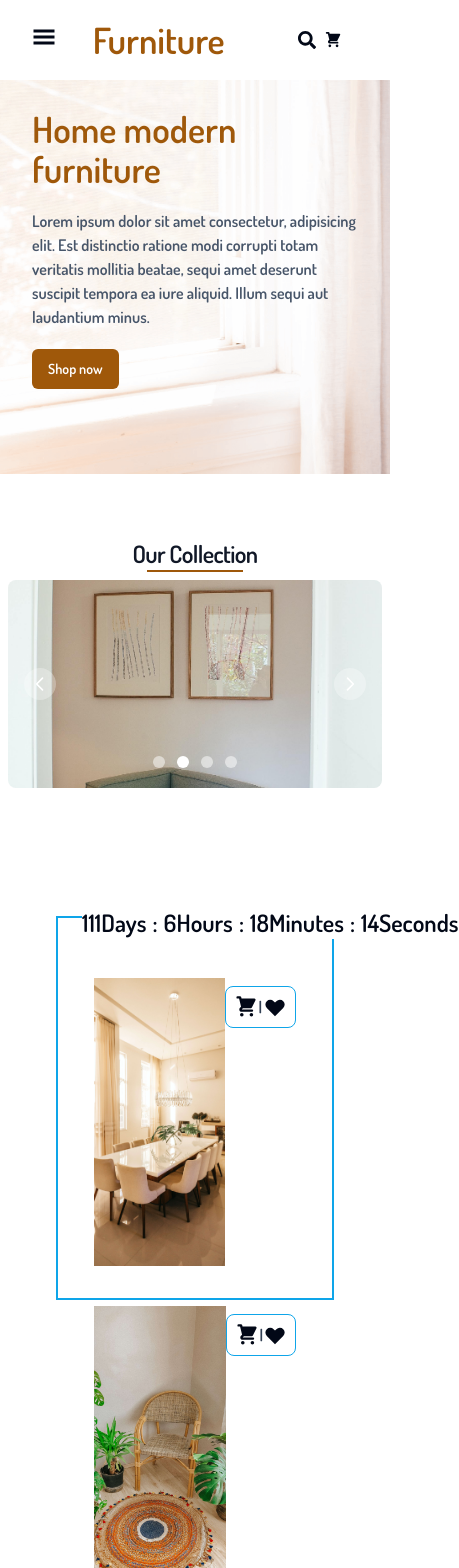
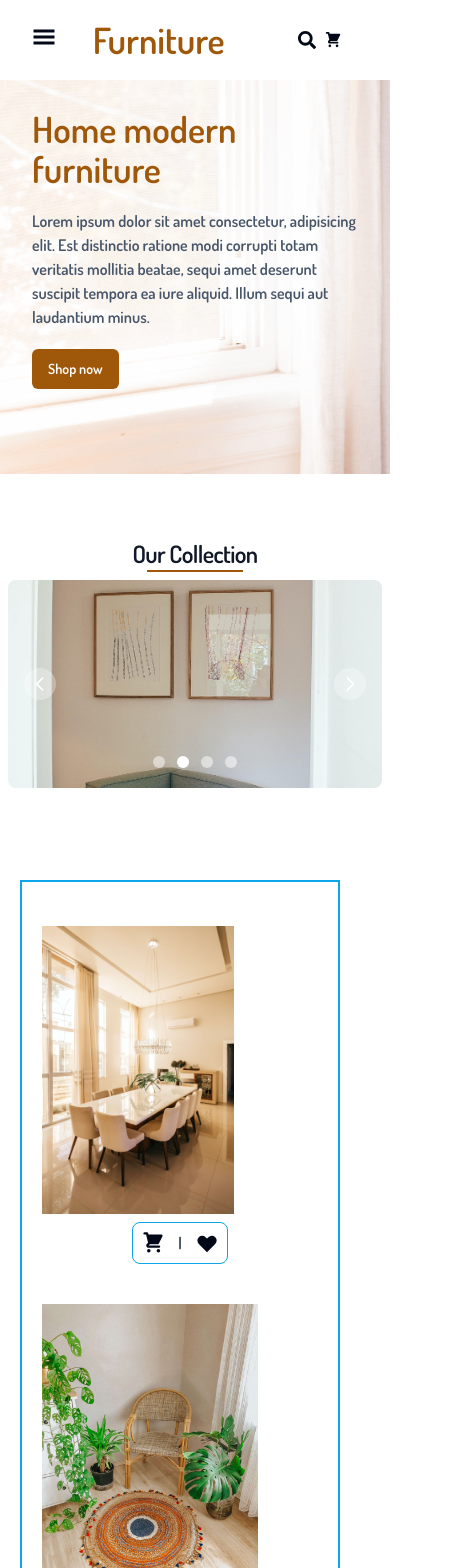
Before and after one commit to SalinaPrajapati/FurnishCraft, a Next.js app: page / in a window 390 px wide. Shown: the top 1568 px of the page, 459 px wide, since content can reach past the window. Built offline with nearby package versions, Linux system fonts and the light colour scheme.

Commit message:
fix responsive design

```diff
--- a/src/components/Navbar.tsx
+++ b/src/components/Navbar.tsx
@@ -298,7 +298,6 @@ const NavigationMenuDemo = () => {
                 </DropdownMenu>
               </>
             )}
-
           </span>
         </div>
       </div>
--- a/src/components/Product.tsx
+++ b/src/components/Product.tsx
@@ -14,13 +14,16 @@ export default function Product() {
     height: "30px",
   };
   return (
-    <div className="relative m-14 p-9 h-96 border-solid border-2 border-sky-500">
-      <div className="absolute left-6" style={myStyle}>
+    <div className="relative md:m-14 m-5 p-5 md:p-8 h-auto w-80 md:h-96 md:w-11/12 border-solid border-2 border-sky-500">
+      <div className="absolute left-6 hidden sm:block" style={myStyle}>
         <Timer></Timer>
       </div>
       <div className="mt-6 grid grid-cols-1 gap-x-6 gap-y-10 sm:grid-cols-2 lg:grid-cols-2 xl:gap-x-8 h-auto">
         {products.map((product: any, index: number) => (
-          <div key={index} className="h-auto w-full flex align-middle">
+          <div
+            key={index}
+            className="h-auto w-full flex-none md:flex align-middle"
+          >
             <div
               onMouseEnter={() => setIsHovered(true)}
               onMouseLeave={() => setIsHovered(false)}
```
Lines whose indentation alone changed are shown as unchanged.
